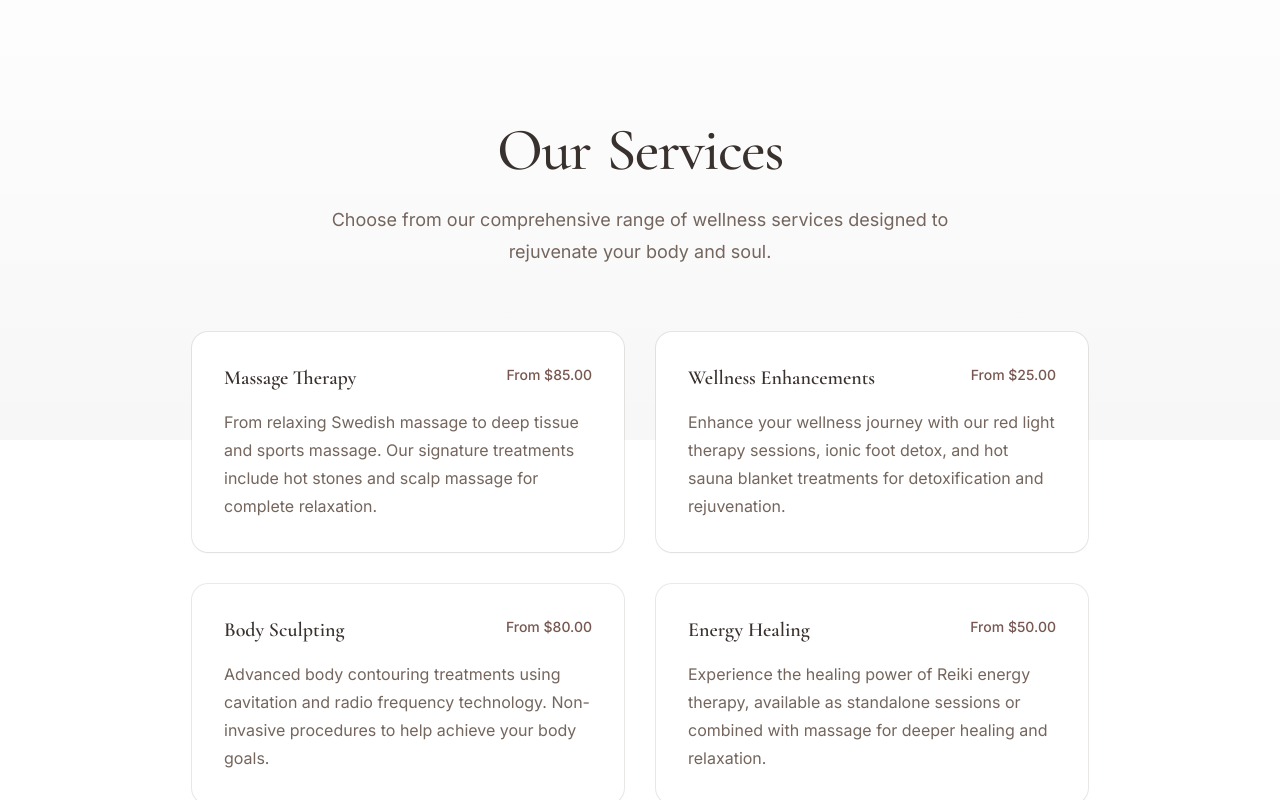
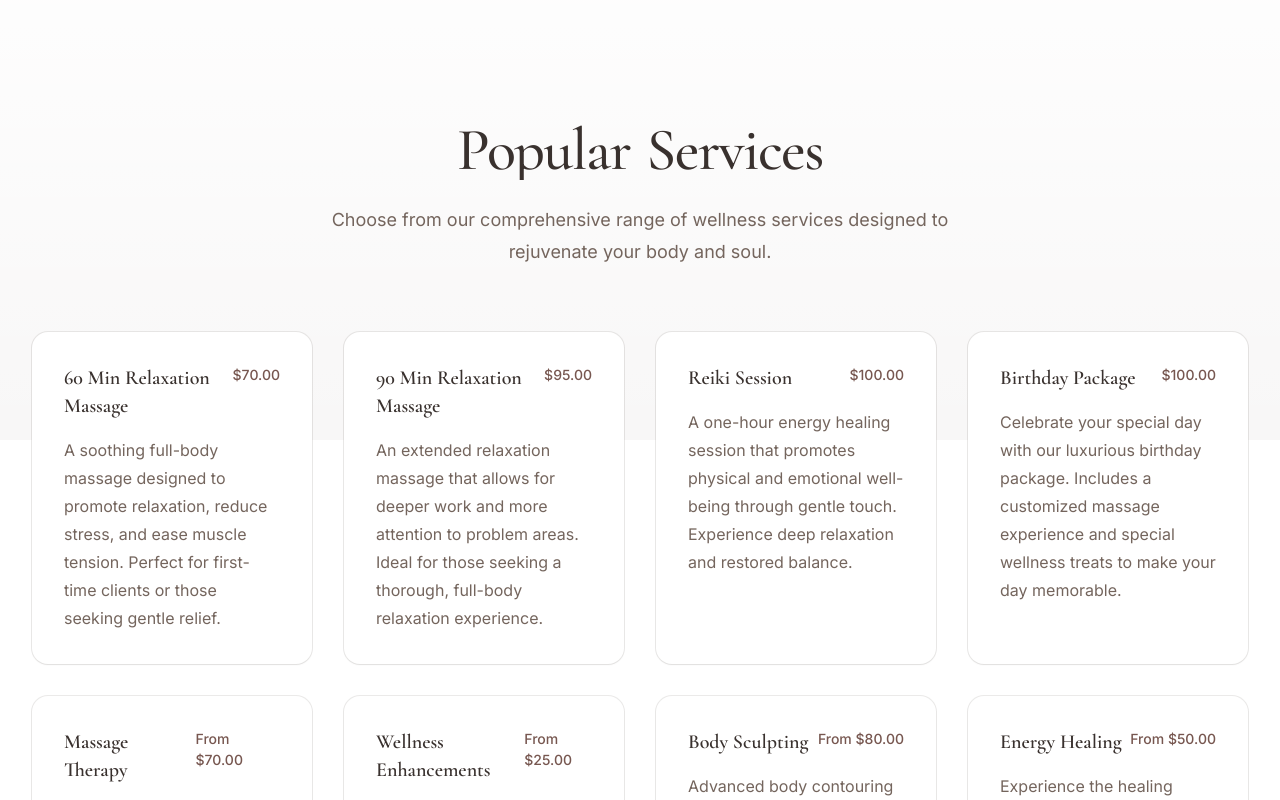
Before and after one commit to tbagwill/bodyandsoul-web, a Next.js app: page / in a window 1280 px wide. Shown: the part 640-1440 px from the top of the page. Built offline with nearby package versions, Linux system fonts and the light colour scheme.

Commit message:
Changes to public product info

```diff
--- a/app/about/page.tsx
+++ b/app/about/page.tsx
@@ -22,29 +22,47 @@ const values = [
 
 const services = [
   {
-    name: 'Massage Therapy',
-    description: 'Our core massage services include Swedish relaxation massage, deep tissue massage, and specialized treatments. Each session can be enhanced with hot stones, and our 90-minute sessions provide extra time for focused attention. Choose from 75 or 90-minute sessions for a truly transformative experience.',
-    duration: '75-90 min',
-    price: '$85-115',
+    name: 'Relaxation Massage',
+    description: 'Our signature relaxation massage is designed to promote deep relaxation, reduce stress, and ease muscle tension. Choose from our popular 60-minute session perfect for quick relief, or indulge in our 90-minute session for a more thorough, full-body experience with extra attention to problem areas.',
+    duration: '60-90 min',
+    price: '$70-95',
   },
   {
-    name: 'Wellness Treatments',
-    description: 'Complement your massage with our wellness treatments. Experience the benefits of red light therapy for skin health and muscle recovery, ionic foot detox for natural cleansing, or our hot sauna blanket session for detoxification and relaxation.',
-    duration: '20-30 min',
-    price: '$25-40',
+    name: 'Reiki & Energy Healing',
+    description: 'Experience the gentle power of energy healing with our Reiki sessions. Our one-hour sessions promote physical and emotional well-being through gentle touch, helping to restore balance and harmony. Available as standalone sessions or combined with massage therapy for a holistic healing experience.',
+    duration: '60 min',
+    price: '$100',
+  },
+  {
+    name: 'Birthday Package',
+    description: 'Make your special day even more memorable with our luxurious birthday package. This carefully curated experience includes a customized massage session and special wellness treats designed to celebrate and rejuvenate. The perfect way to treat yourself or someone special.',
+    duration: 'Custom',
+    price: '$100',
+  },
+  {
+    name: 'Massage Therapy',
+    description: 'From relaxing Swedish massage to deep tissue and sports massage, our comprehensive massage therapy options cater to your specific needs. Our signature treatments include hot stones and scalp massage for complete relaxation, ensuring a truly customized experience.',
+    duration: 'Varies',
+    price: 'From $70',
+  },
+  {
+    name: 'Wellness Enhancements',
+    description: 'Enhance your wellness journey with our selection of therapeutic treatments. Choose from red light therapy sessions for skin health and muscle recovery, ionic foot detox for natural cleansing, and hot sauna blanket treatments for detoxification and rejuvenation.',
+    duration: '20-45 min',
+    price: 'From $25',
   },
   {
     name: 'Body Sculpting',
-    description: 'Our non-invasive body contouring treatments use advanced cavitation and radio-frequency technology to help eliminate stubborn fat and contour your body. Available as single sessions or cost-effective packages for optimal results.',
-    duration: '1 hr 30 min',
-    price: '$80-420',
+    description: 'Our non-invasive body contouring treatments use advanced cavitation and radio frequency technology to help achieve your body goals. These treatments are perfect for targeting stubborn areas and enhancing your natural contours.',
+    duration: 'Custom',
+    price: 'From $80',
   },
   {
-    name: 'Energy Healing & Reiki',
-    description: 'Experience the gentle power of energy healing with our Reiki sessions. Choose from standalone Reiki treatments or combine with massage therapy for a holistic healing experience that addresses both physical and energetic well-being.',
-    duration: '30-90 min',
-    price: '$50-125',
-  },
+    name: 'Energy Healing',
+    description: 'Discover the transformative power of our energy healing treatments. We offer various modalities including Reiki therapy, which can be experienced as a standalone treatment or combined with massage for a deeper healing experience that addresses both physical and energetic well-being.',
+    duration: 'Varies',
+    price: 'From $50',
+  }
 ];
 
 export default function About() {
@@ -99,9 +117,9 @@ export default function About() {
                 </div>
               </div>
               <div>
-                <h3 className="text-2xl font-medium text-neutral-900">Lead Therapist</h3>
+                <h3 className="text-2xl font-medium text-neutral-900">Celeste Trevino</h3>
                 <p className="mt-4 text-base leading-7 text-neutral-600">
-                  With over a decade of experience in therapeutic massage, our lead therapist specializes in creating personalized treatment plans that address your unique needs and goals.
+                  Celeste has always sought out a career geared towards helping others. With a background in the medical field, she has witnessed how stress can affect the body. With a more holistic approach, she has found massage therapy to be a powerful tool for healing and relaxation. Celeste has obtained her license in massage therapy as well as body sculpting and Reiki healing practices. Her motto is: "If you have a body, you can benefit from a massage."
                 </p>
               </div>
             </div>
--- a/app/page.tsx
+++ b/app/page.tsx
@@ -34,17 +34,41 @@ export default function Home() {
       <div className="container py-24">
         <div className="mx-auto max-w-2xl text-center">
           <AnimatedHeading
-            title="Our Services"
+            title="Popular Services"
             subtitle="Choose from our comprehensive range of wellness services designed to rejuvenate your body and soul."
           />
         </div>
-        <div className="mx-auto mt-16 grid max-w-4xl grid-cols-1 gap-8 sm:grid-cols-2">
+        <div className="mx-auto mt-16 grid max-w-7xl grid-cols-1 gap-8 sm:grid-cols-2 lg:grid-cols-3 xl:grid-cols-4">
           {[
+            {
+              title: '60 Min Relaxation Massage',
+              description:
+                'A soothing full-body massage designed to promote relaxation, reduce stress, and ease muscle tension. Perfect for first-time clients or those seeking gentle relief.',
+              price: '$70.00',
+            },
+            {
+              title: '90 Min Relaxation Massage',
+              description:
+                'An extended relaxation massage that allows for deeper work and more attention to problem areas. Ideal for those seeking a thorough, full-body relaxation experience.',
+              price: '$95.00',
+            },
+            {
+              title: 'Reiki Session',
+              description:
+                'A one-hour energy healing session that promotes physical and emotional well-being through gentle touch. Experience deep relaxation and restored balance.',
+              price: '$100.00',
+            },
+            {
+              title: 'Birthday Package',
+              description:
+                'Celebrate your special day with our luxurious birthday package. Includes a customized massage experience and special wellness treats to make your day memorable.',
+              price: '$100.00',
+            },
             {
               title: 'Massage Therapy',
               description:
                 'From relaxing Swedish massage to deep tissue and sports massage. Our signature treatments include hot stones and scalp massage for complete relaxation.',
-              price: 'From $85.00',
+              price: 'From $70.00',
             },
             {
               title: 'Wellness Enhancements',
```
Also changed, not shown: 1 other file (tests, documents, lock files or other folders).
